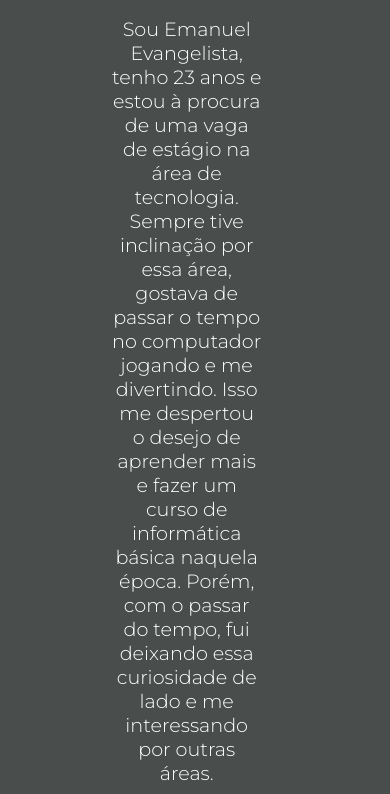
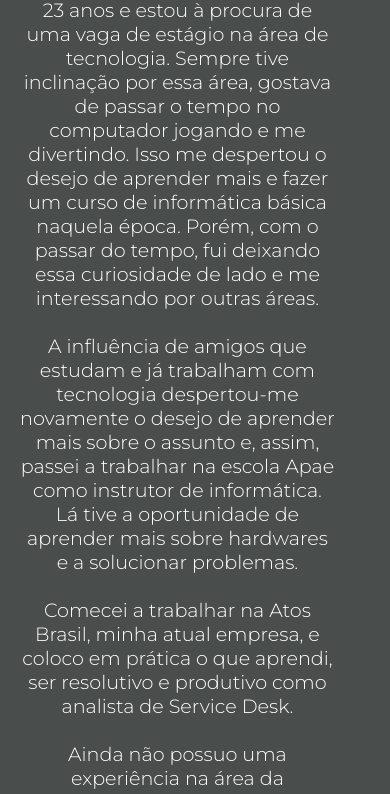
Before and after one commit to ElBigas/portfolio, a plain HTML site: page index.html in a window 390 px wide. Shown: the part 221-1015 px from the top of the page. Drawn offline with Linux system fonts and the light colour scheme.

Commit message:
Update style.css

```diff
--- a/css/style.css
+++ b/css/style.css
@@ -202,7 +202,7 @@ main figure img:hover {
         align-items: center;
         justify-content: center;
 
-        padding: 120px;
+        padding-top: 120px;
     }
     header {
         position: fixed;
```
